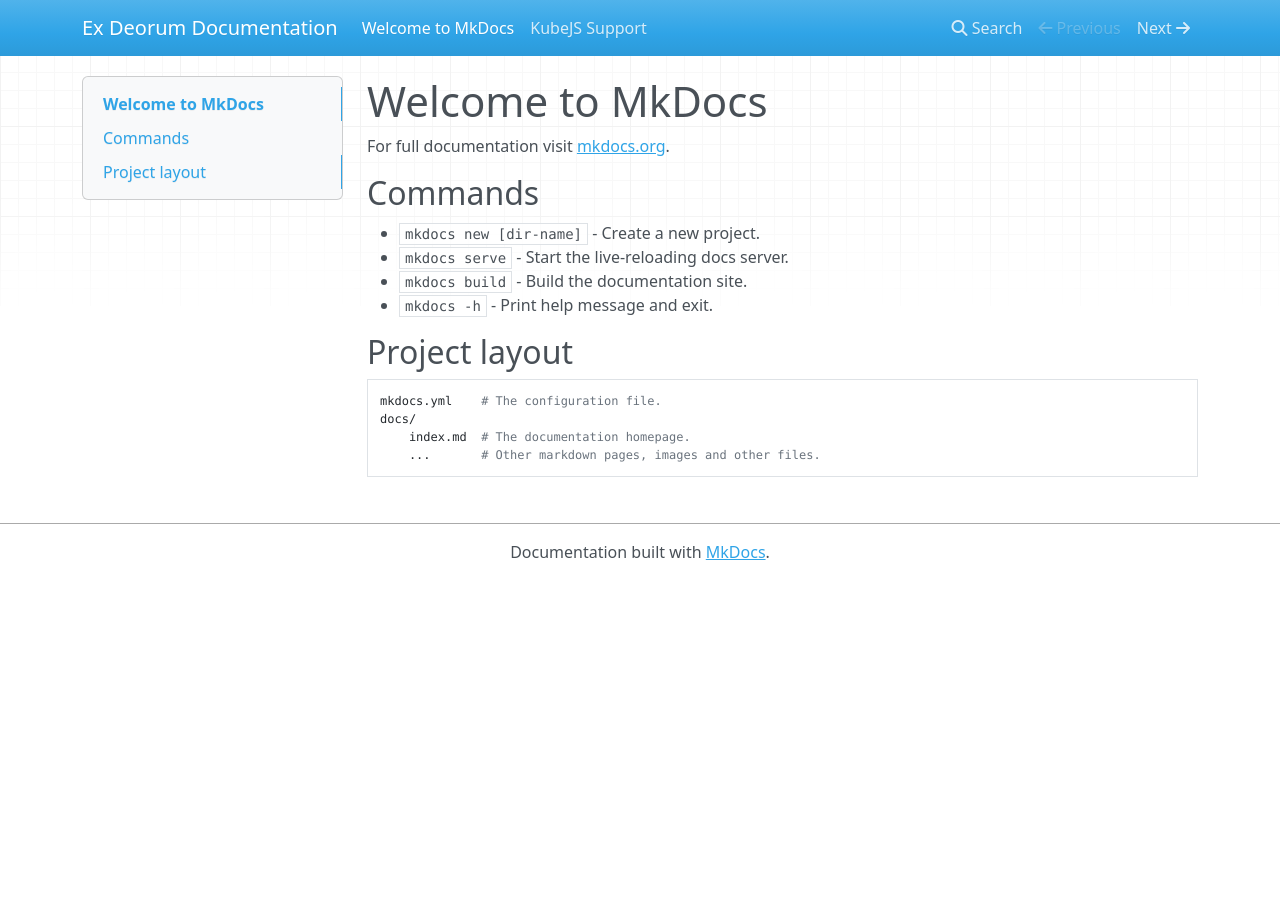
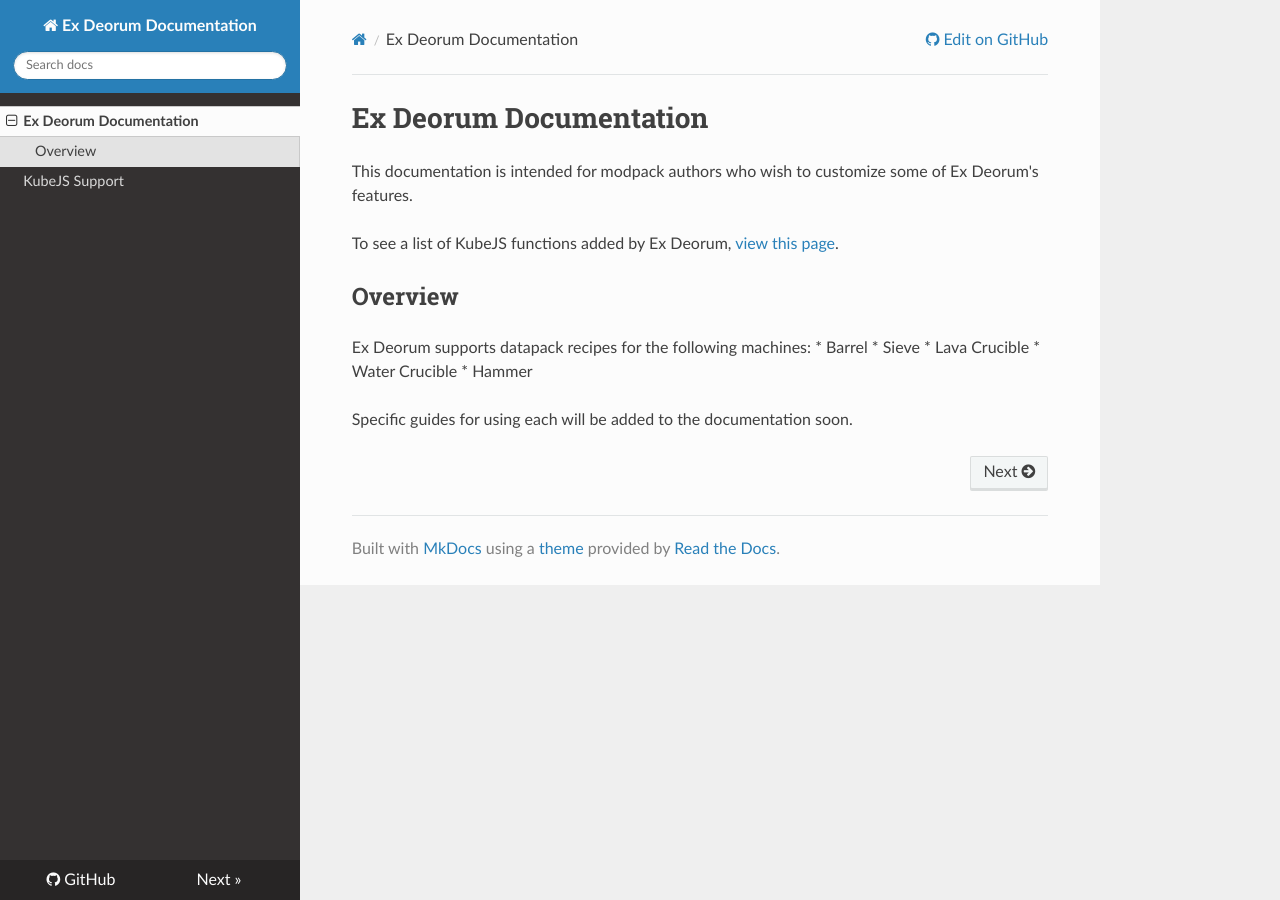
Before and after one commit to thedarkcolour/ExDeorumDocs, an MkDocs documentation site: the page built from docs/index.md, in a window 1280 px wide. Built offline with MkDocs 1.6.1, drawn with Linux system fonts in a browser that asks for light colours; nearby versions of some CDN libraries.

Commit message:
Update configuration

```diff
--- a/.readthedocs.yaml
+++ b/.readthedocs.yaml
@@ -4,8 +4,5 @@
 # Required
 version: 2
 
-build:
-  os: ubuntu-22.04
-
 mkdocs:
   configuration: mkdocs.yml
--- a/docs/index.md
+++ b/docs/index.md
@@ -1,17 +1,15 @@
-# Welcome to MkDocs
+# Ex Deorum Documentation
 
-For full documentation visit [mkdocs.org](https://www.mkdocs.org).
+This documentation is intended for modpack authors who wish to customize some of Ex Deorum's features.
 
-## Commands
+To see a list of KubeJS functions added by Ex Deorum, [view this page](/docs/kubejs.md).
 
-* `mkdocs new [dir-name]` - Create a new project.
-* `mkdocs serve` - Start the live-reloading docs server.
-* `mkdocs build` - Build the documentation site.
-* `mkdocs -h` - Print help message and exit.
+## Overview
+Ex Deorum supports datapack recipes for the following machines:
+* Barrel
+* Sieve
+* Lava Crucible
+* Water Crucible
+* Hammer
 
-## Project layout
-
-    mkdocs.yml    # The configuration file.
-    docs/
-        index.md  # The documentation homepage.
-        ...       # Other markdown pages, images and other files.
+Specific guides for using each will be added to the documentation soon.
--- a/mkdocs.yml
+++ b/mkdocs.yml
@@ -1 +1,6 @@
+theme:
+  name: readthedocs
+  nav_style: dark
+
 site_name: Ex Deorum Documentation
+repo_url: https://github.com/thedarkcolour/ExDeorum
```
Also changed, not shown: docs/kubejs.md (+10 -7 lines).
